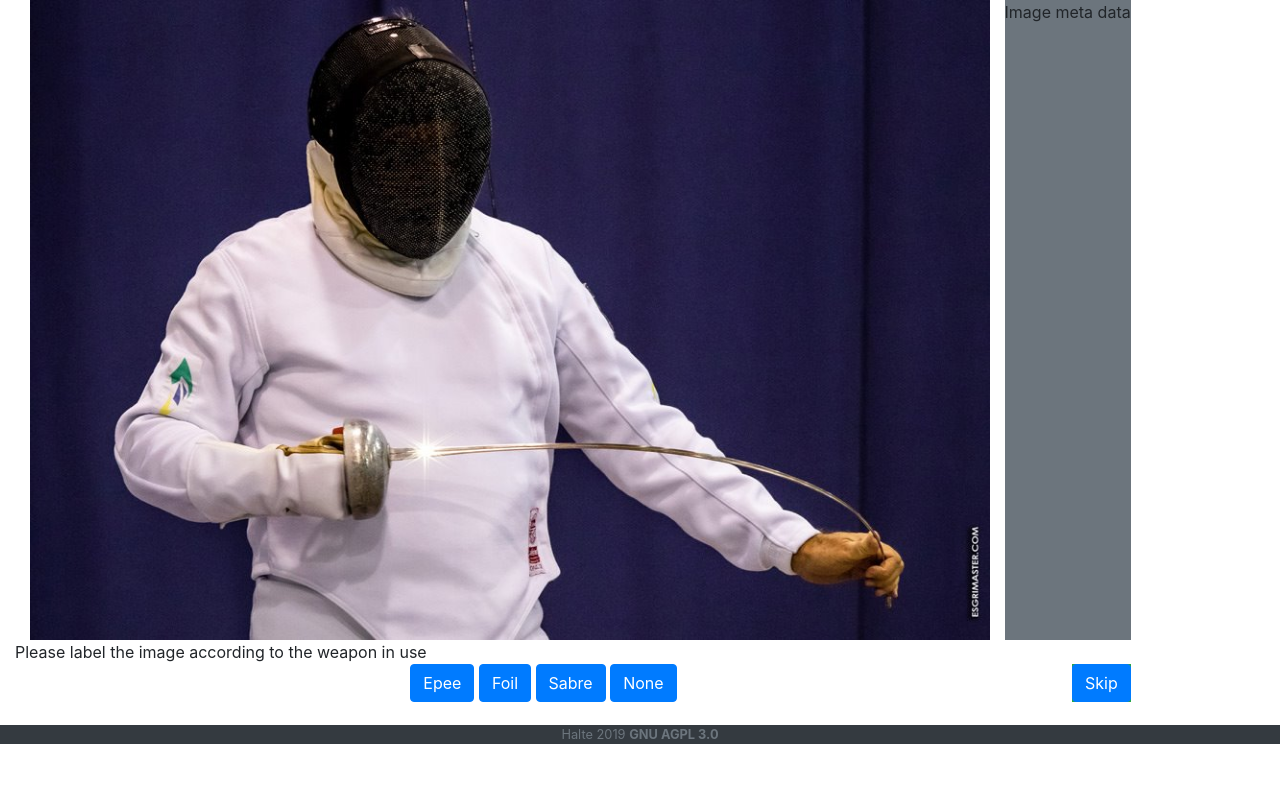
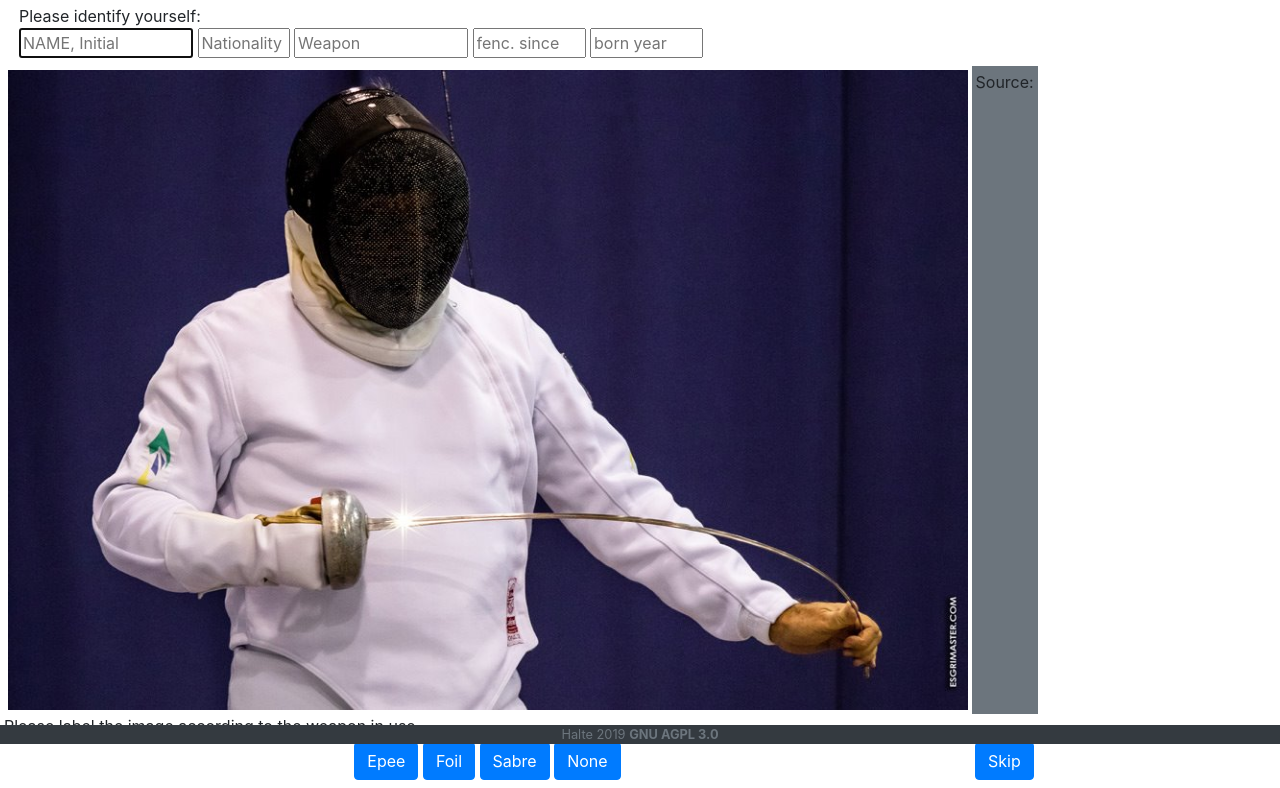
Before and after one commit to vbfall/halte, a Flask app: page /imagesHelp in a window 1280 px wide. Shown: the part 56-844 px from the top of the page. Before the commit the page ends 800 px from the top, so only its background shows below. Run offline with Flask 2, Linux system fonts and the light colour scheme; data comes from the database, SQL or seed files in the repository; some libraries are stand-ins or nearby versions.

Commit message:
include user info form

```diff
--- a/templates/imageHelp.html
+++ b/templates/imageHelp.html
@@ -9,16 +9,22 @@
 <div class="container-fluid">
   <div class="row">
     <!-- this perhaps should be a sidebar? -->
-    <div class="col-fluid shrink bg-secondary">
+    <div class="col-fluid shrink p-1">
+      Please identify yourself:
       <form class="justify-content-around" action="/imagesHelp">
+        <input name="user_name" autofocus type="text" size="12" placeholder="NAME, Initial" />
+        <input name="nationality" type="text" size="4" placeholder="Nationality" />
+        <input name="favored_weapon" type="text" size="12" placeholder="Weapon" />
+        <input name="fencing_since" type="text" size="6" placeholder="fenc. since" />
+        <input name="yob" type="text" size="6" placeholder="born year" />
       </form>
     </div>
 
-    <div class="col-xl-auto">
+    <div class="col-xl-auto p-1">
       <div class="row">
-        <div class="col-md-auto"><img src={{image_path}} class="img-fluid" alt="Image goes here">
+        <div class="col-md-auto p-1"><img src={{image_path}} class="img-fluid" alt="Image goes here">
         </div>
-        <div class="col-fluid bg-secondary">Image meta data
+        <div class="col-fluid p-1 bg-secondary">Source:
         </div>
       </div>
 
@@ -26,7 +32,7 @@
       </div>
 
       <div class="row">
-        <div class="col-md" align="center">
+        <div class="col-md p-1" align="center">
           <form class="justify-content-around" action="/imagesHelp" method="post">
             <button class="btn btn-primary" type="submit" value="epee">Epee</button>
             <button class="btn btn-primary" type="submit" value="foil">Foil</button>
@@ -34,9 +40,9 @@
             <button class="btn btn-primary" type="submit" value="none">None</button>
           </form>
         </div>
-        <div class="col- bg-success">
+        <div class="col- p-1">
           <form action="/imagesHelp" method="get">
-            <button class="btn btn-primary" type="submit">Skip</button>
+            <button class="btn btn-primary" type="submit" value="skip">Skip</button>
           </form>
         </div>
       </div>
```
